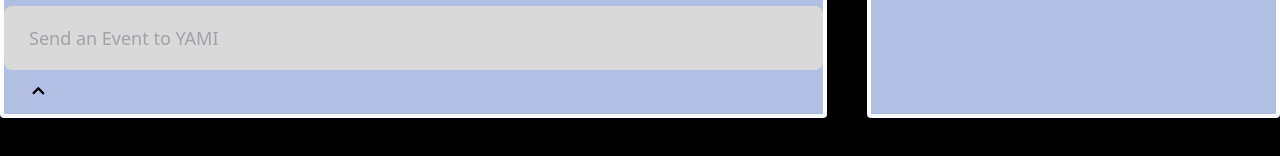
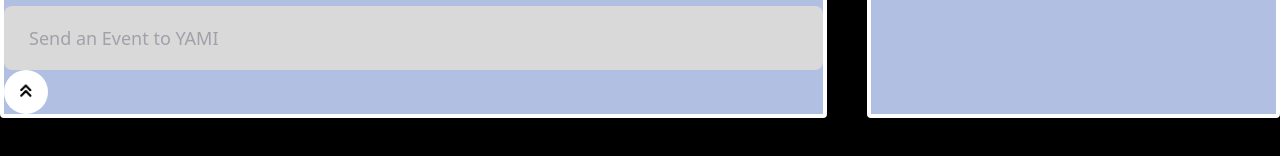
Before and after one commit to Dat-tech30/Yami-AI-Timeline-Scheduler, a plain HTML site: page index.html in a window 1280 px wide. Shown: the part 690-846 px from the top of the page. Drawn offline with nearby package versions, Linux system fonts and the light colour scheme.

Commit message:
fixed button UI and image

```diff
--- a/index.html
+++ b/index.html
@@ -13,6 +13,7 @@
 
     <!-- Navigation Bar -->
     <nav class="flex items-center justify-between" style="background-color: #404040;">
+        <!-- Clock Icon to the left of nav bar -->
         <div class="pt-4">
             <img class="w-16 h-16" src="images/black_clock.png" alt="Black Clock">
         </div>
@@ -39,8 +40,8 @@
             <!-- Text Chat and Buttons to hit send to YAMI -->
             <input type="text" placeholder="Send an Event to YAMI" class="input input-lg w-full m-0 placeholder black"
                 style="background-color: #D9D9D9;" />
-            <button type="submit" class="w-11 h-11 ml-3">
-                <img src="images\chevron_up.png" </button>
+            <button type="submit" class="w-11 h-11 rounded-full bg-white flex items-center justify-center">
+                <img src="images\double_chevron_up.png" </button>
 
                 <!-- <div id="chatbot">
                  Chatbot content will go here
```
Also changed, not shown: images/double_chevron_up.png (added).
